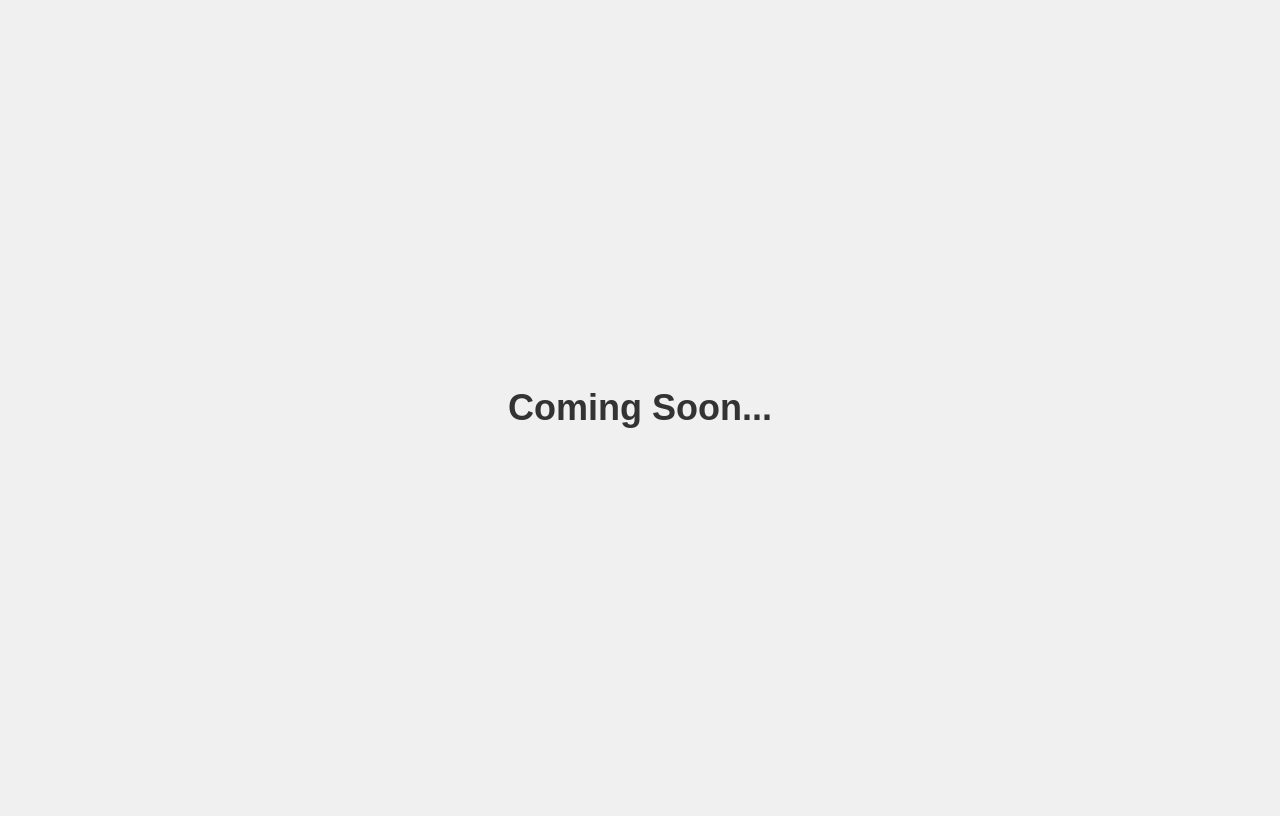
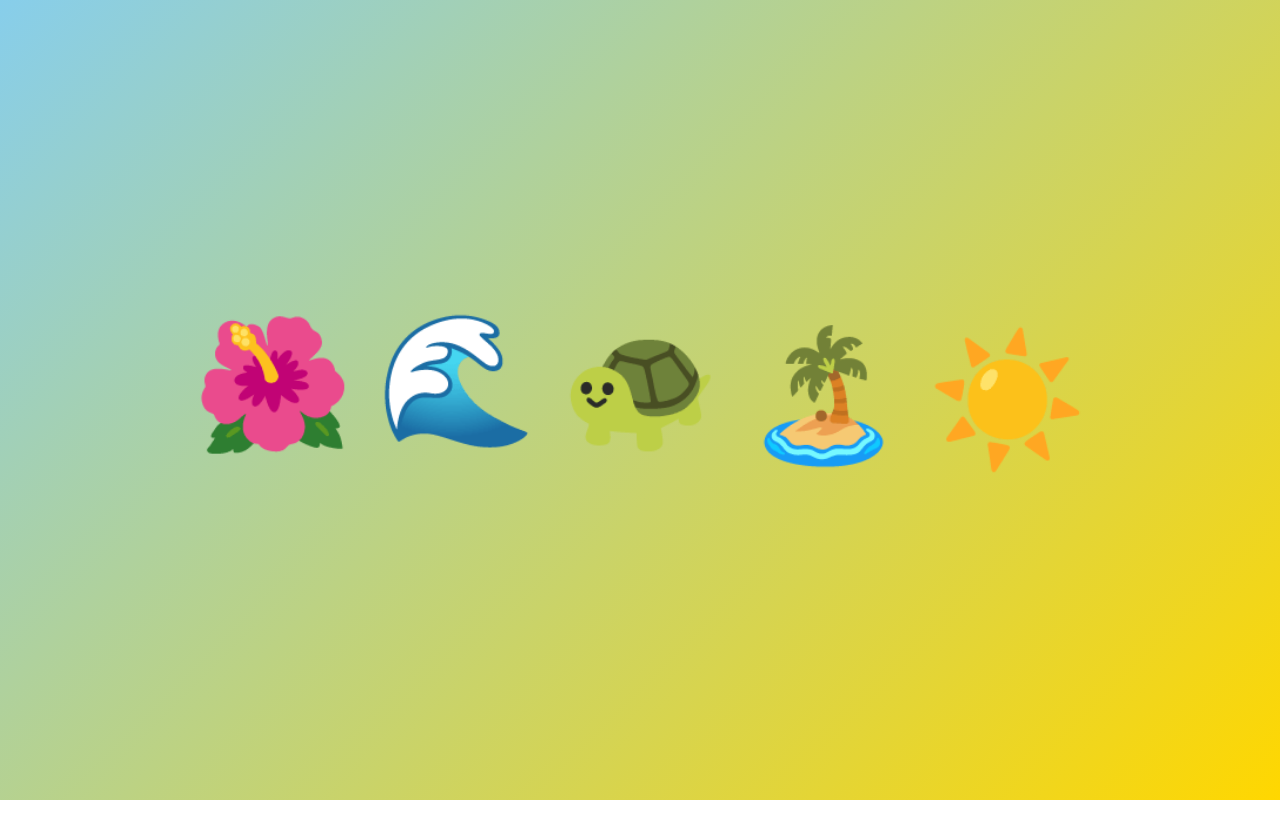
Before and after one commit to cdrcqnts/bf-placeholder, a plain HTML site: page index.html in a window 1280 px wide. Drawn offline with Linux system fonts and the light colour scheme.

Commit message:
Update index.html

```diff
--- a/index.html
+++ b/index.html
@@ -3,7 +3,7 @@
 <head>
     <meta charset="UTF-8">
     <meta name="viewport" content="width=device-width, initial-scale=1.0">
-    <title>Coming Soon</title>
+    <title>Island Paradise</title>
     <style>
         body {
             font-family: Arial, sans-serif;
@@ -11,15 +11,53 @@
             justify-content: center;
             align-items: center;
             height: 100vh;
-            background-color: #f0f0f0;
+            margin: 0;
+            background: linear-gradient(135deg, #87CEEB, #FFD700);
+            overflow: hidden;
         }
-        h1 {
-            font-size: 36px;
-            color: #333;
+
+        .emoji-container {
+            display: flex;
+            gap: 1.5rem;
+            flex-wrap: wrap;
+            justify-content: center;
+            max-width: 90vw;
+        }
+
+        .emoji {
+            font-size: clamp(3rem, 10vw, 8rem);
+            animation: float 3s ease-in-out infinite;
+        }
+
+        /* Individual animation delays */
+        .emoji:nth-child(1) { animation-delay: 0s; }
+        .emoji:nth-child(2) { animation-delay: 0.5s; }
+        .emoji:nth-child(3) { animation-delay: 1s; }
+        .emoji:nth-child(4) { animation-delay: 1.5s; }
+        .emoji:nth-child(5) { animation-delay: 2s; }
+
+        @keyframes float {
+            0%, 100% { transform: translateY(0); }
+            50% { transform: translateY(-20px); }
+        }
+
+        @media (max-width: 600px) {
+            .emoji {
+                font-size: clamp(2rem, 8vw, 6rem);
+            }
+            .emoji-container {
+                gap: 1rem;
+            }
         }
     </style>
 </head>
 <body>
-    <h1>Coming Soon...</h1>
+    <div class="emoji-container">
+        <span class="emoji">🌺</span>
+        <span class="emoji">🌊</span>
+        <span class="emoji">🐢</span>
+        <span class="emoji">🏝️</span>
+        <span class="emoji">☀️</span>
+    </div>
 </body>
 </html>
```
